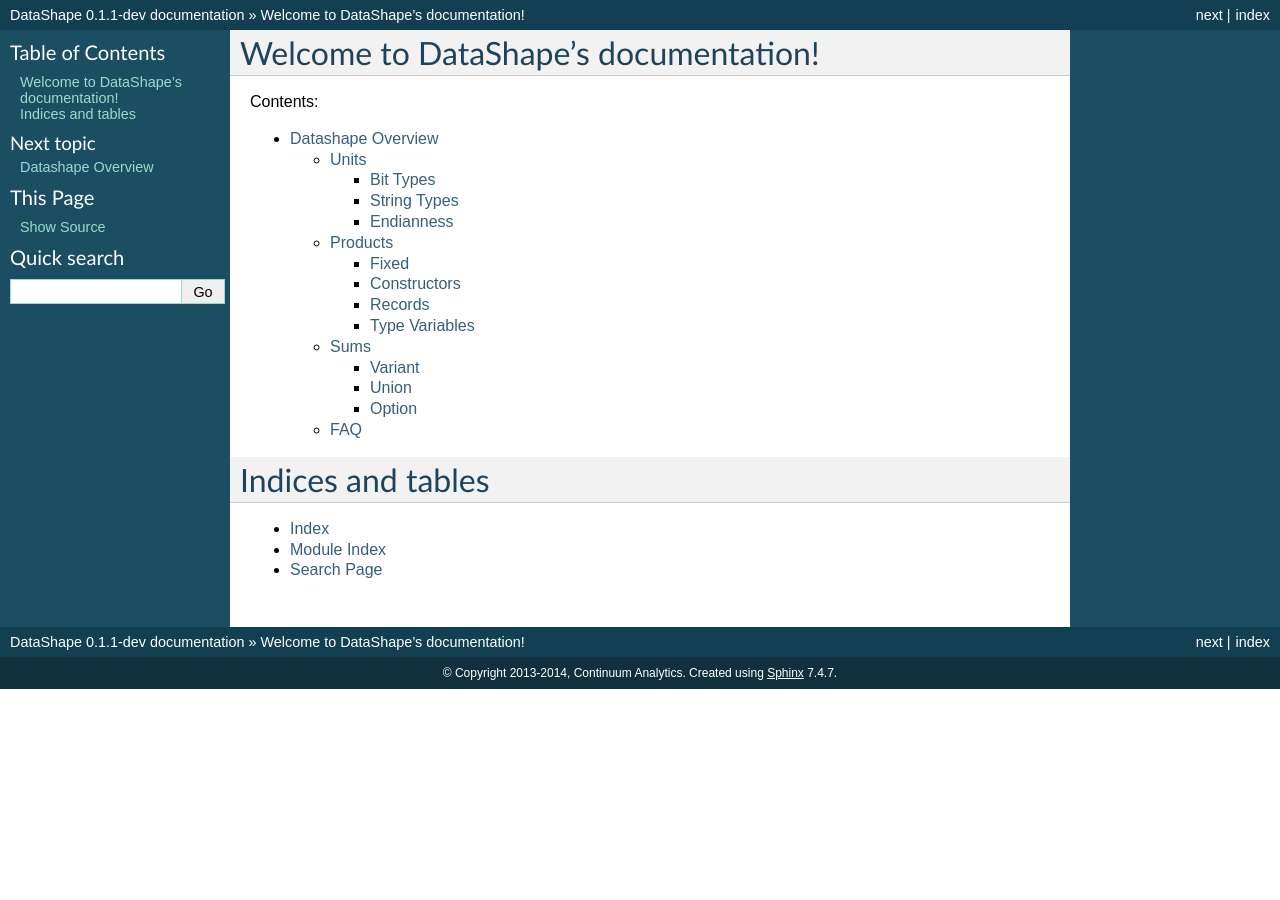
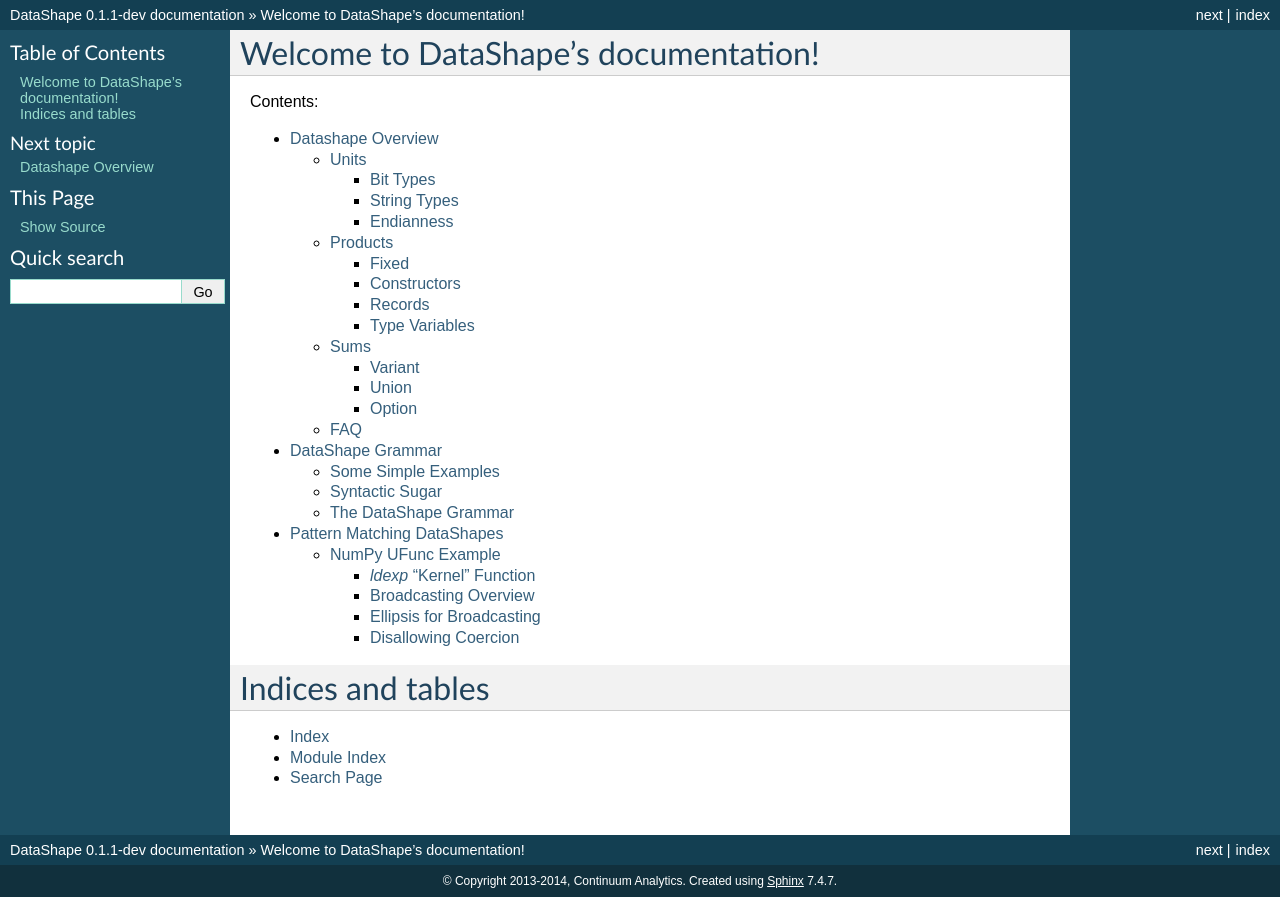
Before and after one commit to blaze/datashape, a Sphinx documentation site: the page built from docs/source/index.rst, in a window 1280 px wide. Built offline with Sphinx 7.4.7, drawn with Linux system fonts in a browser that asks for light colours; pages that are not in the unit, such as notebooks, are missing from menus; some of the changed lines change nothing that is shown.

Commit message:
Working on a design doc for pattern matching of datashape function prototypes

```diff
--- a/docs/source/index.rst
+++ b/docs/source/index.rst
@@ -12,6 +12,8 @@
    :maxdepth: 2
 
   overview.rst
+  grammar.rst
+  pattern_matching.rst
 
 
 Indices and tables
--- /dev/null
+++ b/docs/source/pattern_matching.rst
@@ -0,0 +1,139 @@
+Pattern Matching DataShapes
+===========================
+
+DataShape includes type variables, as symbols beginning with a
+capital letter. For example `A, int32` represents a one-dimensional
+array of `int32`, where the size or type of the dimension is
+unspecified. Similarly, `3, A` represents a size 3 one-dimensional
+array where the data type is unspecified.
+
+The main usage of pattern matching in the DataShape system is for
+specifying function prototypes. To provide a little bit of motivation,
+let's examine what happens in NumPy ufuncs, and see how we can
+represent their behaviors via DataShape types.
+
+NumPy UFunc Example
+-------------------
+
+`ldexp` "Kernel" Function
+~~~~~~~~~~~~~~~~~~~~~~~~~
+
+We're going to use the `ldexp` ufunc, which is for the C/C++
+function with overloads `double ldexp(double x, int exp)`
+and `float ldexp(float x, int exp)`, computing `x * 2^exp`
+by tweaking the exponent in the floating point format. (We're
+ignoring the long double for now.)
+
+These C++ functions can be represented with the DataShape
+function prototypes::
+
+    (float32, int32) -> float32
+    (float64, int32) -> float64
+
+Broadcasting Overview
+~~~~~~~~~~~~~~~~~~~~~
+
+As a NumPy ufunc, there is an behavior for arrays, where the
+source arrays are "broadcasted" together, and the function is
+computed elementwise.
+
+In the simplest case, given two arrays which match, the result
+is an array of the same size. When one array has size one in a
+dimension, it gets repeated to match the size of the other dimension.
+When one array has fewer dimensions, it gets repeated to fill
+in the outer dimensions. The "broadcast" array shape is the result
+of combining all these repetitions, and is the shape of the output.
+Represented as DataShape function prototypes, some examples are::
+
+    (12 * float32, 12 * int32) -> 12 * float32
+    (10 * float64, 1 * int32) -> 10 * float64
+    (float32, 3 * 4 * int32) -> 3 * 4 * float32
+    (3 * float64, 4 * 1 * int64) -> 3 * 4 * float64
+
+Ellipsis for Broadcasting
+~~~~~~~~~~~~~~~~~~~~~~~~~
+
+To represent the general broadcasting behavior, DataShape provides
+ellipsis type variables.::
+
+    (A... * float32, A... * int32) -> A... * float32
+    (A... * float64, A... * int64) -> A... * float64
+
+Let's say as input we get two arrays with datashapes
+`3 * 4 * float64` and `int32`. We can express this as
+two systems of coercion equations as follows (using ==>
+as a "coerces to" operator)::
+
+    # float32 prototype
+    3 * 4 * float64 ==> A... * float32
+    int32 ==> A... * int32
+
+    # float64 prototype
+    3 * 4 * float64 ==> A... * float64
+    int32 ==> A... * int32
+
+To solve these equations, we evaluate the legality
+of each coercion, and accumulate the set of values
+the `A...` type variable must take.::
+
+    # float32 prototype
+    float64 ==> float32 # ILLEGAL
+    3 * 4 * ==> A... *  # "3 * 4 *" in A...
+    int32 ==> int32     # LEGAL
+    * ==> A...          # "*" in A...
+
+    # float64 prototype
+    float64 ==> float64 # LEGAL
+    3 * 4 * ==> A... *  # "3 * 4 *" in A...
+    int32 ==> int32     # LEGAL
+    * ==> A...          # "*" in A...
+
+The float32 prototype can be discarded because it requires an
+illegal coercion. In the float64 prototype, we collect the set
+of all `A...` values `{"3 * 4 *", "*"}`, broadcast them together
+to get `"3 * 4 *"`, and substitute this in the output. Doing
+all the substitutions in the full prototype produces::
+
+    (3 * 4 * float64, int32) -> 3 * 4 * float64
+
+as the matched function prototype that results.
+
+Disallowing Coercion
+~~~~~~~~~~~~~~~~~~~~
+
+In the particular function we picked, ideally we don't want to
+allow implicit coercion of the type, because the nature of the
+function is to "load the exponent" in particular formats of
+floating point number. Saying `ldexp(True, 3)`, and having it
+work is kind of weird.
+
+One way to tackle this would be to add an `exact` type, both
+as a dimension and a data type, which indicates that broadcasting
+should be disallowed. For the discussion, in addition to `ldexp`,
+lets introduce a vector magnitude function `mag`, where we want
+to disallow scalar arrays to broadcast into it.::
+
+    # ldexp prototypes
+    (A... * exact[float32], A... * int32) -> A... * float32
+    (A... * exact[float64], A... * int64) -> A... * float64
+
+    # mag prototypes
+    (A... * exact[2] * float32) -> A... * float32
+    (A... * exact[3] * float32) -> A... * float32
+
+    # ufunc but disallowing broadcasting
+    (exact[A...] * int32, exact[A...] * int32) -> A... * int32
+
+A possible syntactic sugar (which I'm not attached to, I think
+this needs some exploration) for this is::
+
+    # ldexp prototypes
+    (A... * float32=, A... * int32) -> A... * float32
+    (A... * float64=, A... * int64) -> A... * float64
+
+    # mag prototypes
+    (A... * 2= * float32) -> A... * float32
+    (A... * 3= * float32) -> A... * float32
+
+    # ufunc but disallowing broadcasting
+    (A=.. * int32, A=.. * int32) -> A... * int32
```
